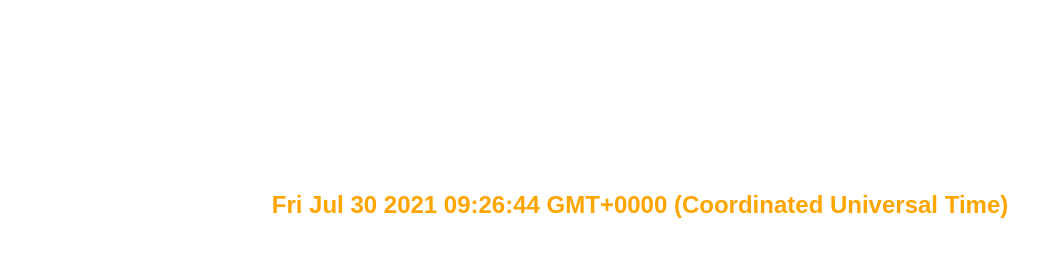
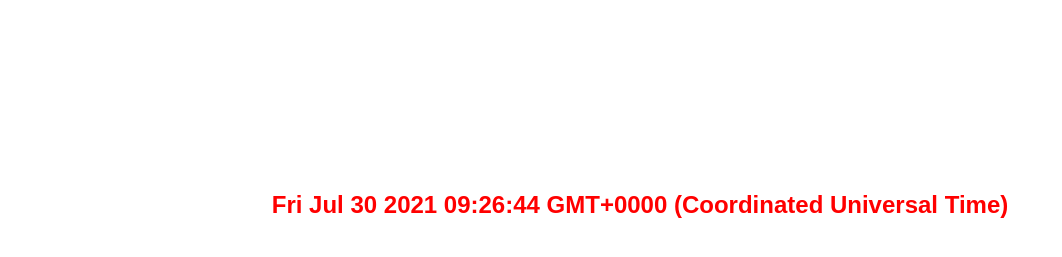
Before and after one commit to MUsamaArain/Getting-Started, a plain HTML site: page index.html in a window 1280 px wide. Shown: the part 79-336 px from the top of the page, without its empty margins (0-1062 px from the left). Drawn offline with Linux system fonts and the light colour scheme.

Commit message:
Create index.html

```diff
--- a/index.html
+++ b/index.html
@@ -24,7 +24,7 @@
 			</h1>
 		</div>
 		<div style="width: 100%;  padding: 170px 0; text-align: center;">
-			<h2 style="font-family: sans-serif; color: orange;">
+			<h2 style="font-family: sans-serif; color: red;">
 				<span id='ct'></span>
 			</h2>
 		</div>
```
